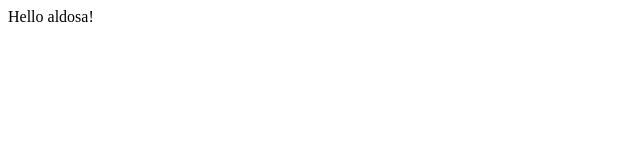
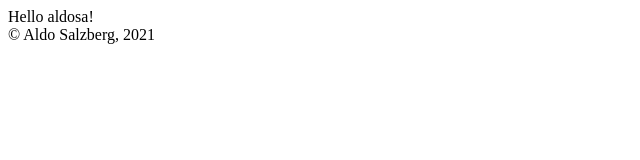
Before and after one commit to aldosa/aldosa.github.io, a plain HTML site: page index.html in a window 1280 px wide. Shown: the whole page, without its empty margins (0-640 px from the left). Drawn offline with Linux system fonts and the light colour scheme.

Commit message:
Test
Test

```diff
--- a/index.html
+++ b/index.html
@@ -1,5 +1,6 @@
 <html>
   <body>
-Hello aldosa!
+Hello aldosa!<br />
+© Aldo Salzberg, 2021
   </body>
 </html>
```
